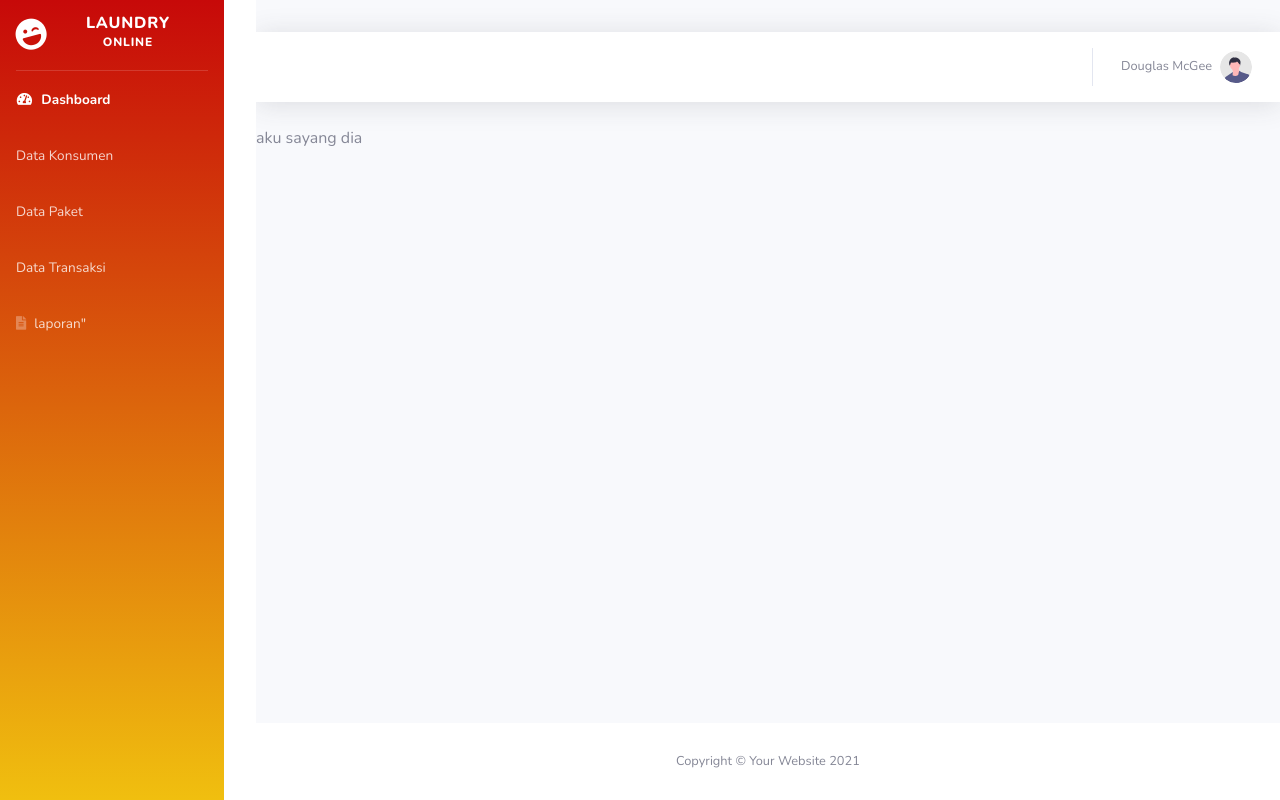
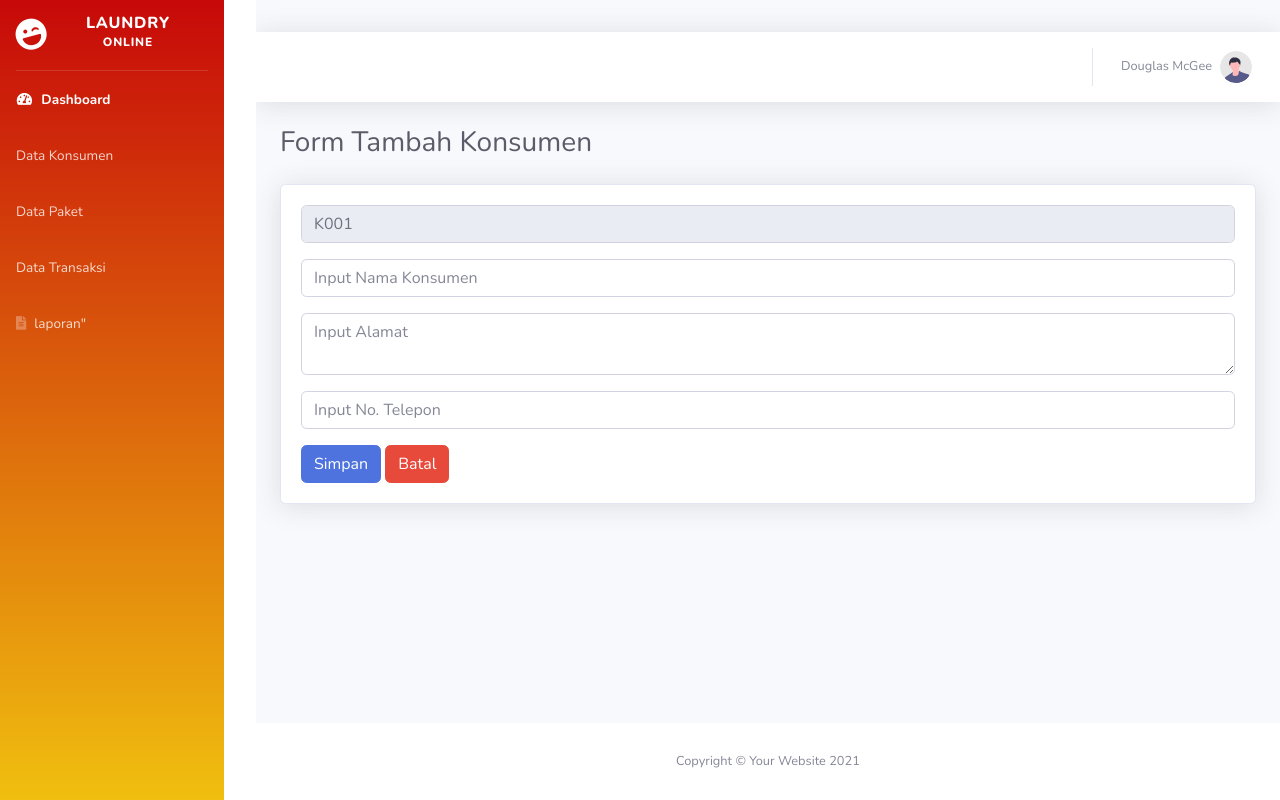
Before and after one commit to Wahyusubehan/apk-loundry, a CodeIgniter app: page /database/index.php/konsumen/tambah in a window 1280 px wide. Run offline with CodeIgniter, Linux system fonts and the light colour scheme; tables that the repository leaves empty or names only in its code hold one stand-in row (values such as "Sample post"); some libraries are stand-ins or nearby versions.

Commit message:
update data konsumen part 3

```diff
--- a/application/controllers/konsumen.php
+++ b/application/controllers/konsumen.php
@@ -3,10 +3,17 @@ defined('BASEPATH') OR exit('No direct script access allowed');
 
 class Konsumen extends CI_Controller {
 
+    public function __construct()
+    {
+        parent::__construct();
+        $this->load->model('m_konsumen');
+    }
+
     public function index()
     {
         $isi['content'] = 'backend/konsumen/v_konsumen';
         $isi['judul']   = 'Data Konsumen';
+        $isi['data'] =$this->m_konsumen->getAllDatakonsumen();
         $this->load->view('backend/dashboard', $isi);
     }
 
@@ -14,6 +21,24 @@ class Konsumen extends CI_Controller {
     {
         $isi['content'] = 'backend/konsumen/t_konsumen';
         $isi['judul']   = 'Form Tambah Konsumen';
+        $isi['kode_konsumen'] = $this->m_konsumen->generate_kode_konsumen();
         $this->load->view('backend/dashboard', $isi);
     }
+
+    public function simpan()
+    {
+        $data = array(
+            'kode_konsumen'   => $this->input->post('kode_konsumen'),
+            'nama_konsumen'   => $this->input->post('nama_konsumen'),
+            'alamat_konsumen' => $this->input->post('alamat_konsumen'),
+            'no_telp'         => $this->input->post('no_telp'),
+        );
+
+        $query = $this->db->insert('konsumen', $data);
+
+        if ($query) {
+            $this->session->set_flashdata('info', 'Data Konsumen Berhasil Disimpan');
+            redirect('konsumen');
+        }
+    }
 }
--- /dev/null
+++ b/application/models/m_konsumen.php
@@ -0,0 +1,28 @@
+<?php
+defined('BASEPATH') OR exit('No direct script access allowed');
+
+class M_konsumen extends CI_Model {
+
+    public function generate_kode_konsumen()
+    {
+        $this->db->select('RIGHT(konsumen.kode_konsumen,3) as kode', false);
+        $this->db->order_by('kode_konsumen', 'desc');
+        $this->db->limit('1');
+        $query = $this->db->get('konsumen');
+        if($query->num_rows() > 0) {
+            $data = $query->row();
+            $kode = intval($data->kode) + 1;
+        }else{
+            $kode = 1;
+        }
+
+        $kodemax = str_pad($kode, 3,"0", STR_PAD_LEFT);
+        $kodejadi = "K" .$kodemax;
+        return $kodejadi;
+    }
+
+    public function getAllDatakonsumen()
+    {
+        return $this->db->get('konsumen')->result();
+    }
+}
--- a/application/views/backend/dashboard.php
+++ b/application/views/backend/dashboard.php
@@ -17,7 +17,7 @@
     <link
         href="https://fonts.googleapis.com/css?family=Nunito:200,200i,300,300i,400,400i,600,600i,700,700i,800,800i,900,900i"
         rel="stylesheet">
-
+    <link rel="stylesheet" href="<?= base_url()?>assets/admin/vendor/datatables/dataTables.bootsrap4.min.css">
     <!-- Custom styles for this template-->
     <link href="<?= base_url()?>assets/admin/css/sb-admin-2.min.css" rel="stylesheet">
 
@@ -179,6 +179,9 @@
     <!-- Page level plugins -->
     <script src="<?= base_url()?>assets/admin/vendor/chart.js/Chart.min.js"></script>
 
+    <script src="<?= base_url()?>assets/admin/vendor/datatables/jquery.dataTables.min.js"></script>
+    <script src="<?= base_url()?>assets/admin/vendor/datatables/dataTables.bootstrap4.min.js"></script>
+    <script src="<?= base_url()?>assets/admin/js/demo/dataTables-demo.js"></script>
     <!-- Page level custom scripts -->
     <script src="<?= base_url()?>assets/admin/js/demo/chart-area-demo.js"></script>
     <script src="<?= base_url()?>assets/admin/js/demo/chart-pie-demo.js"></script>
--- a/application/views/backend/konsumen/t_konsumen.php
+++ b/application/views/backend/konsumen/t_konsumen.php
@@ -1 +1,44 @@
-aku sayang dia
+<div class="container-fluid">
+    <h1 class="h3 mb-4 text-gray-800"><?= $judul; ?></h1>
+
+    <div class="card shadow mb-4">
+        <div class="card-body">
+
+            <form method="post" action="<?= base_url('konsumen/simpan'); ?>">
+
+                <div class="form-group">
+                    <input type="text"
+                           name="kode_konsumen"
+                           value="<?= $kode_konsumen; ?>"
+                           class="form-control"
+                           readonly>
+                </div>
+
+                <div class="form-group">
+                    <input type="text"
+                           name="nama_konsumen"
+                           class="form-control"
+                           placeholder="Input Nama Konsumen" required>
+                </div>
+
+                <div class="form-group">
+                    <textarea name="alamat_konsumen"
+                              class="form-control"
+                              placeholder="Input Alamat" required></textarea>
+                </div>
+
+                <div class="form-group">
+                    <input type="text"
+                           name="no_telp"
+                           class="form-control"
+                           placeholder="Input No. Telepon" required>
+                </div>
+
+                <button type="submit" class="btn btn-primary">Simpan</button>
+                <a href="<?= base_url('konsumen'); ?>" class="btn btn-danger">Batal</a>
+
+            </form>
+
+        </div>
+    </div>
+</div>
```
Also changed, not shown: application/views/backend/konsumen/v_konsumen.php (+32 -1 lines).
